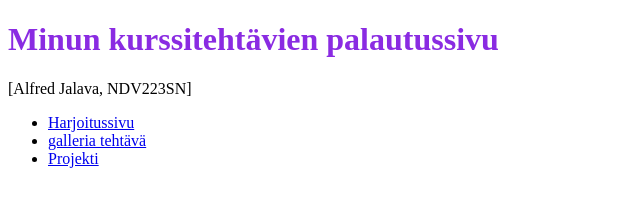
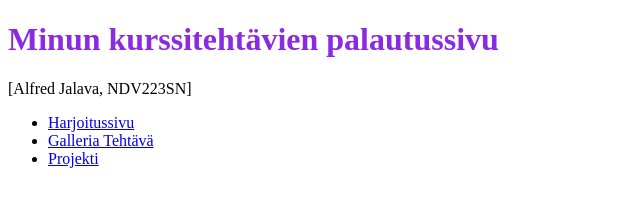
Before and after one commit to vllik/vllik.github.io, a plain HTML site: page index.html in a window 1280 px wide. Shown: the full height of the page, 0-640 px from the left. Drawn offline with Linux system fonts and the light colour scheme.

Commit message:
Update index.html

```diff
--- a/index.html
+++ b/index.html
@@ -13,7 +13,7 @@
         mutta siinä ei tarvitse vielä lukea mitään. Jos tiedostoa ei ole seuraa virheilmoitus (=väärin).
         Kun luot tyhjän tiedoston, linkkiä klikkaamalla päädyt vain tyhjälle valkoiselle sivulle (=oikein).-->
         <li><a href="harjoitus.html">Harjoitussivu</a></li>
-        <li><a href="Galleria/Galleria.html">galleria tehtävä</a></li>
+        <li><a href="Galleria/Galleria.html">Galleria Tehtävä</a></li>
         <li><a href="(https://vllik.github.io/)">Projekti</a></li>
     </ul>
 </body>
```
